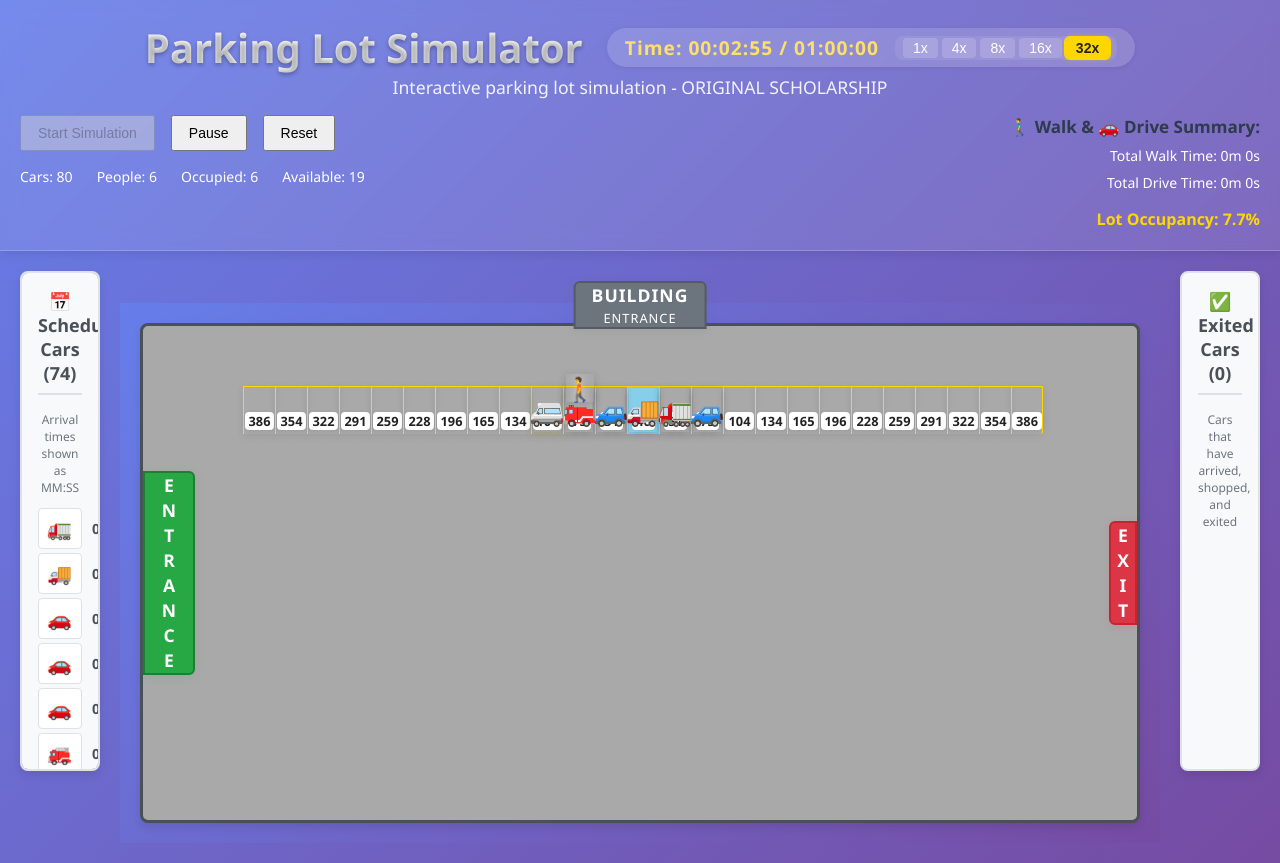
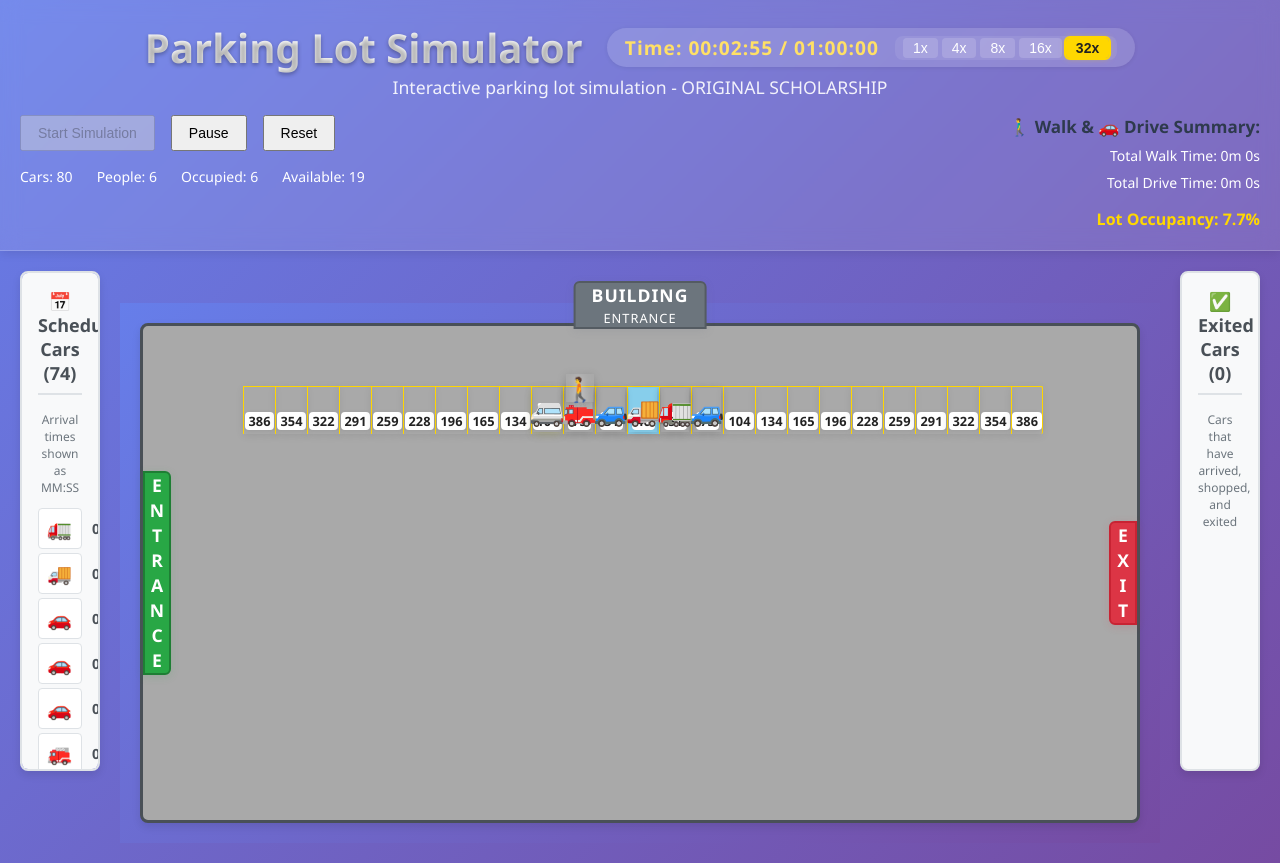
Before and after one commit to josephecombs/parking-lot-simulator, a React (Create React App) app: page / in a window 1280 px wide. Built offline with nearby package versions, Linux system fonts and the light colour scheme.

Commit message:
look and feel done

```diff
--- a/src/components/ParkingLot.js
+++ b/src/components/ParkingLot.js
@@ -78,7 +78,7 @@ const ParkingLot = ({ parkingLot, cars = [], time = 0, onCarHover, onCarLeave })
             fontSize: '1.1rem',
             fontWeight: 'bold',
             letterSpacing: '1px',
-            padding: '0 12px',
+            // padding: '0 4px',
             width: 'auto',
             boxShadow: '0 2px 8px rgba(40,167,69,0.15)',
             overflow: 'visible',
```
